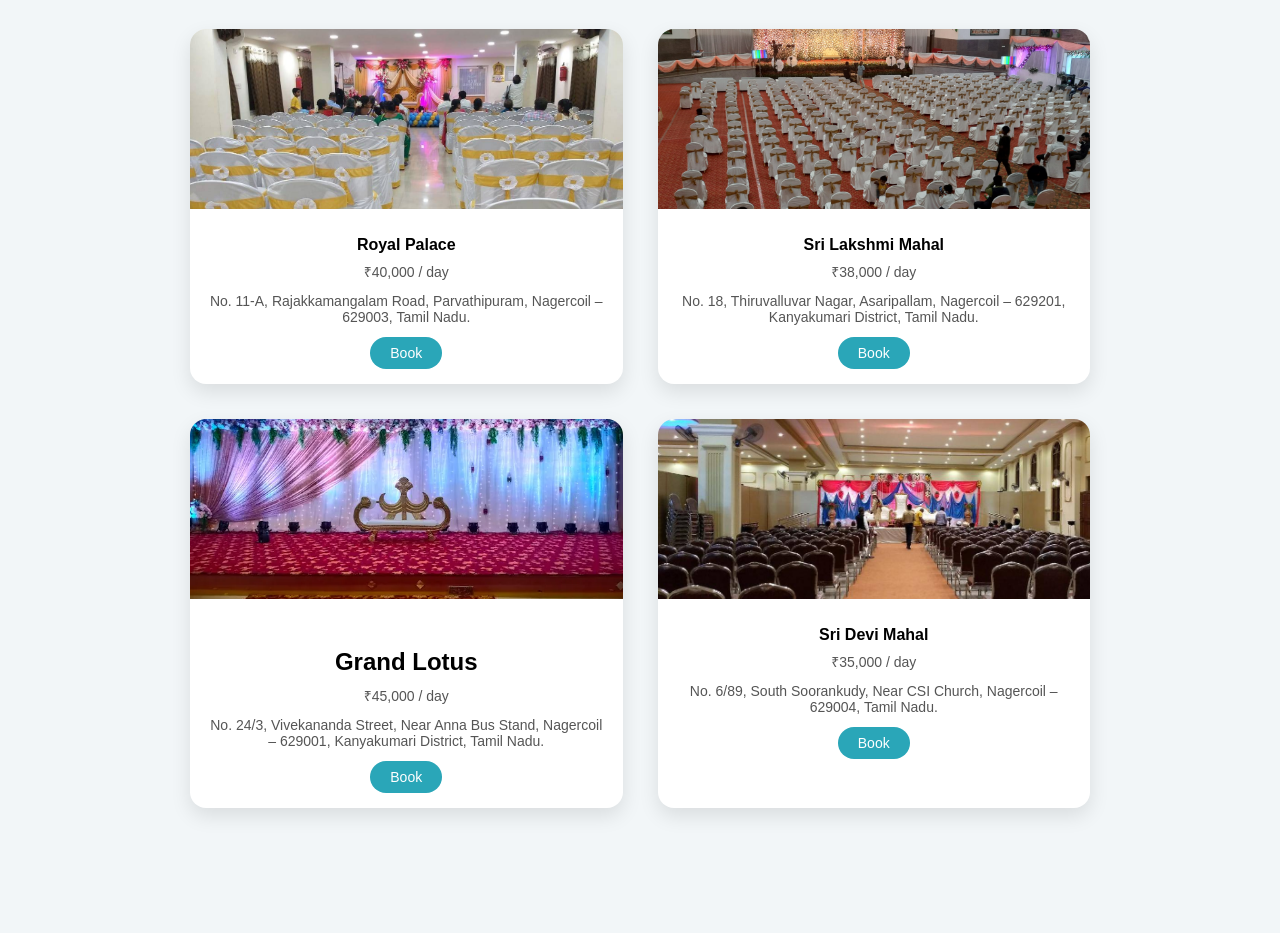
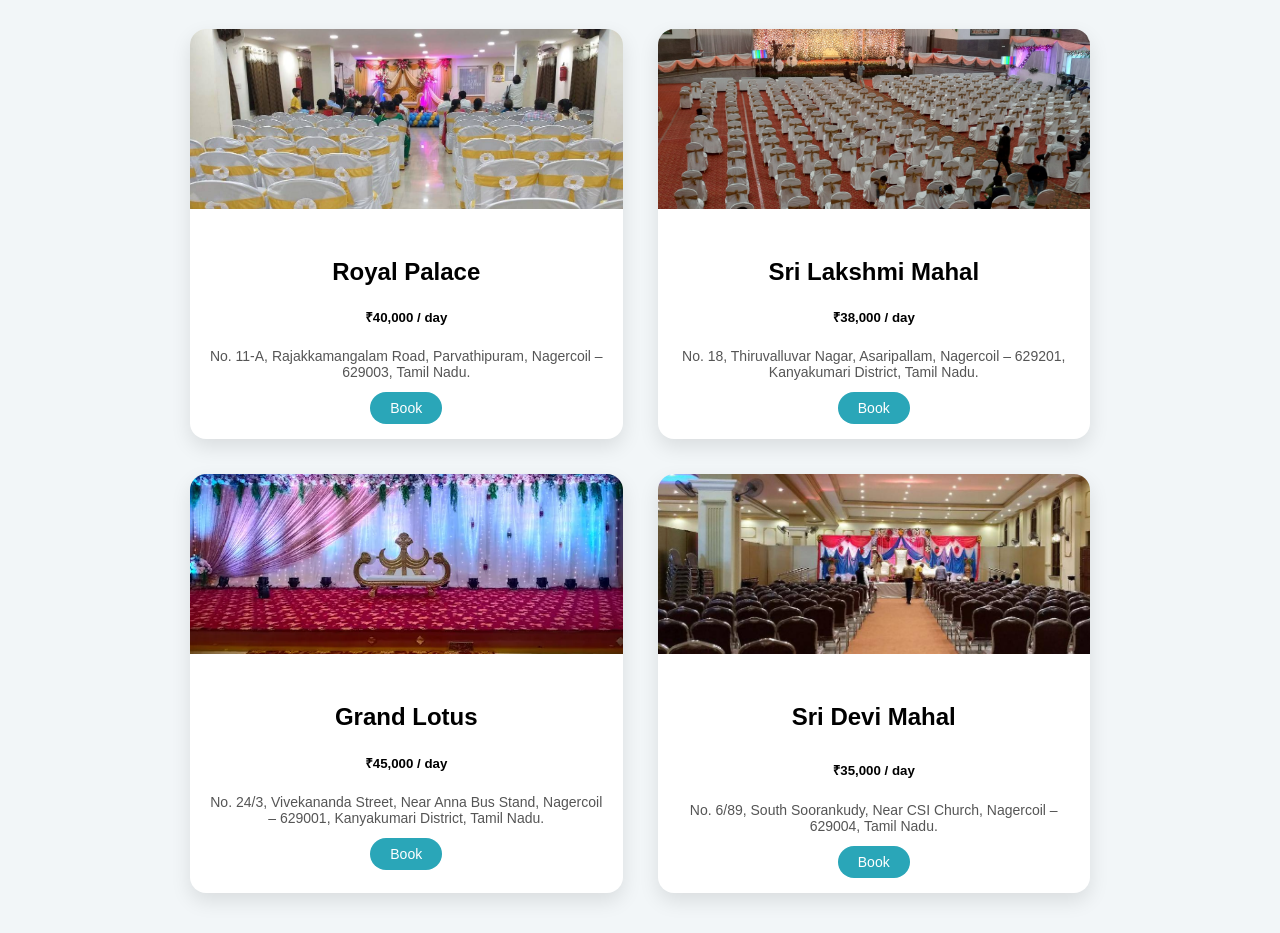
Before and after one commit to KamalaMkumar/eventify1, a plain HTML site: page halls.html in a window 1280 px wide. Shown: the part 135-1068 px from the top of the page. Before the commit the page ends 983 px from the top, so only its background shows below. Drawn offline with Linux system fonts and the light colour scheme.

Commit message:
halls.html

```diff
--- a/halls.html
+++ b/halls.html
@@ -108,8 +108,8 @@
       <img src="images/hall1.jpg" alt="Royal Palace">
       <div class="hall-info">
 
-        <h3>Royal Palace</h3>
-        <p>₹40,000 / day</p>
+        <h2>Royal Palace</h2>
+        <h5>₹40,000 / day</h5>
         <p>No. 11-A, Rajakkamangalam Road,
 Parvathipuram,
 Nagercoil – 629003,
@@ -122,8 +122,8 @@ Tamil Nadu.
     <div class="hall-card">
       <img src="images/hall2.jpg" alt="Sri Lakshmi Mahal">
       <div class="hall-info">
-        <h3>Sri Lakshmi Mahal</h3>
-        <p>₹38,000 / day</p>
+        <h2>Sri Lakshmi Mahal</h2>
+        <h5>₹38,000 / day</h5>
         <p>No. 18, Thiruvalluvar Nagar,
 Asaripallam,
 Nagercoil – 629201,
@@ -136,7 +136,7 @@ Kanyakumari District, Tamil Nadu.</p>
       <img src="images/hall3.jpg" alt="Grand Lotus">
       <div class="hall-info">
         <h2>Grand Lotus</h2>
-        <p>₹45,000 / day</p>
+        <h5>₹45,000 / day</h5>
         <p>No. 24/3, Vivekananda Street,
 Near Anna Bus Stand,
 Nagercoil – 629001,
@@ -148,8 +148,8 @@ Kanyakumari District, Tamil Nadu.</p>
     <div class="hall-card">
       <img src="images/hall4.jpg" alt="Sri Devi Mahal">
       <div class="hall-info">
-        <h3>Sri Devi Mahal</h3>
-        <p>₹35,000 / day</p>
+        <h2>Sri Devi Mahal<h2>
+        <h5>₹35,000 / day</h5>
         <p>No. 6/89, South Soorankudy,
 Near CSI Church,
 Nagercoil – 629004,
```
